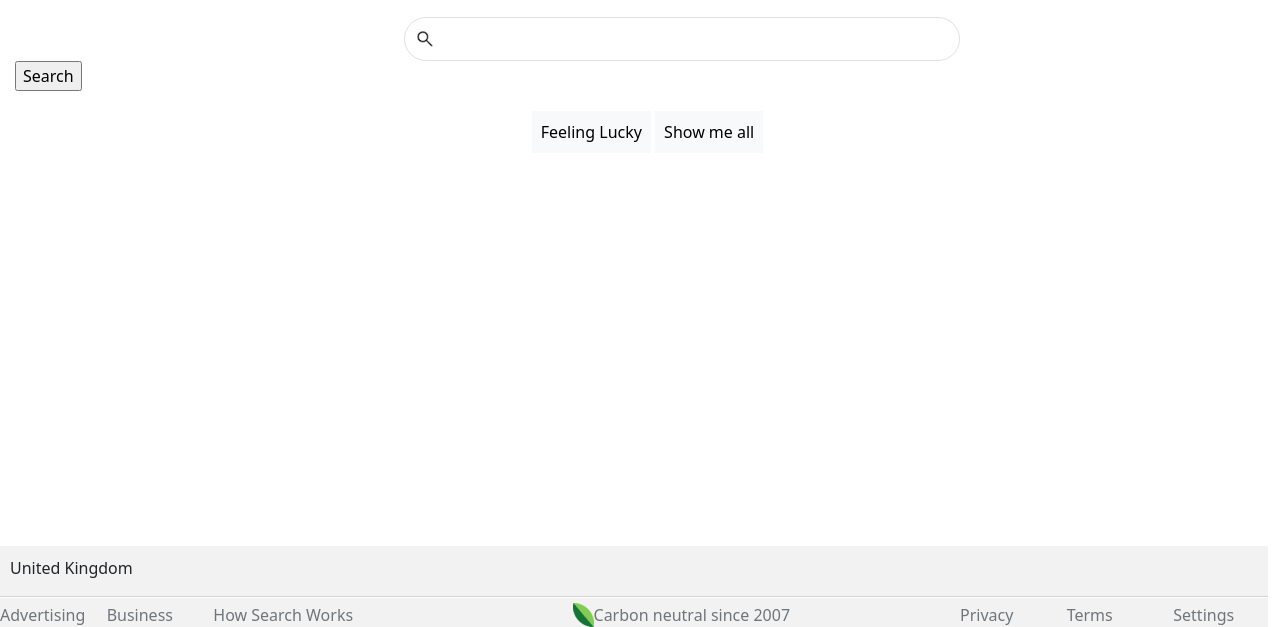
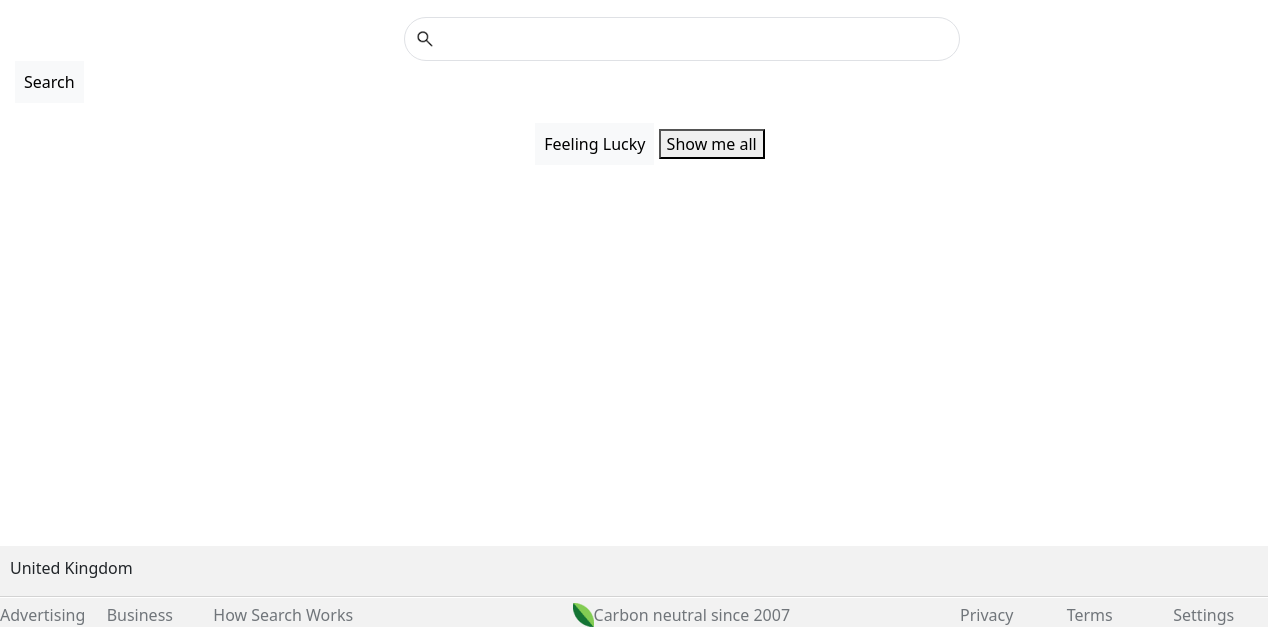
Before and after one commit to georgewood749/lap1_coding_challenge, a plain HTML site: page client/index.html in a window 1280 px wide. Shown: the part 173-800 px from the top of the page. Drawn offline with nearby package versions, Linux system fonts and the light colour scheme.

Commit message:
swapped buttons

```diff
--- a/client/index.html
+++ b/client/index.html
@@ -58,7 +58,7 @@
             <div id="searchRow" class="row">
                 <div id="searchBox" class="col-md-12">
                     <input type="search" id="keywords">
-                    <input type="submit" value="Search">
+                    <input id="searchButton" type="submit" value="Search">
                 </div>
             </div>
             <div id="buttonRow" class="row">
--- a/client/style.css
+++ b/client/style.css
@@ -171,7 +171,7 @@ form {
     border: 1px solid #dadce0;
 }
 
-#showMeAll {
+#searchButton {
     /* margin-right: 82%; */
     border: 1px solid #f8f9fa;
     margin-top: 11px;
@@ -180,7 +180,7 @@ form {
     margin: 0px 5px 0px 0px
 }
 
-#showMeAll:hover {
+#searchButton:hover {
     border: 1px solid #dadce0;
     ;
 }
```
